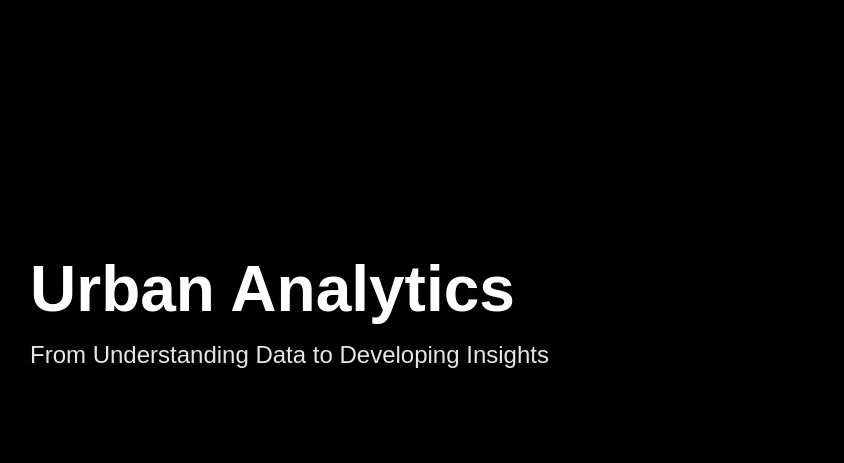
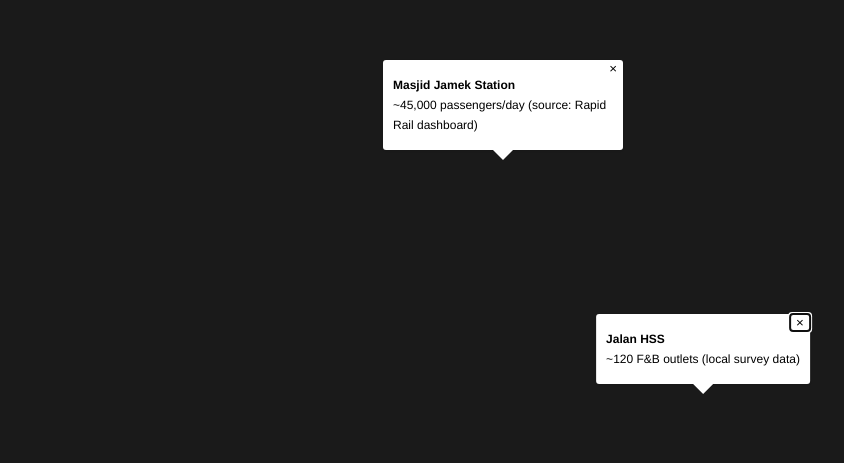
Before and after one commit to yanchenggis/stat_banner, a plain HTML site: page index.html in a window 1280 px wide. Shown: the part 140-603 px from the top of the page, without its empty margins (20-864 px from the left). Drawn offline with nearby package versions, Linux system fonts and the light colour scheme; no server answers.

Commit message:
Update index.html

```diff
--- a/index.html
+++ b/index.html
@@ -1,133 +1,98 @@
 <!DOCTYPE html>
 <html>
 <head>
-    <meta charset="utf-8">
-    <title>KL Skyline Evolution</title>
-    <meta name="viewport" content="width=device-width, initial-scale=1">
-    <script src='https://unpkg.com/maplibre-gl@3.6.2/dist/maplibre-gl.js'></script>
-    <link href='https://unpkg.com/maplibre-gl@3.6.2/dist/maplibre-gl.css' rel='stylesheet' />
+  <meta charset="utf-8" />
+  <title>Warisan KL 3D Map</title>
+  <meta name="viewport" content="width=device-width, initial-scale=1" />
+  <script src="https://unpkg.com/maplibre-gl@3.6.2/dist/maplibre-gl.js"></script>
+  <link href="https://unpkg.com/maplibre-gl@3.6.2/dist/maplibre-gl.css" rel="stylesheet" />
   <style>
-        body { margin: 0; padding: 0; background: #000; }
-        .banner-container {
-            width: 100%;
-            height: 70vh;
-            min-height: 600px;
-            position: relative;
-            overflow: hidden;
-        }
-        #map { position: absolute; top: 0; bottom: 0; width: 100%; height: 100%; }
-        .content-overlay {
-            position: absolute;
-            top: 75%;
-            left: 50px;
-            transform: translateY(-50%);
-            color: white;
-            z-index: 10;
-            pointer-events: none;
-        }
-        .title {
-            font-size: 4em;
-            font-weight: bold;
-            margin-bottom: 15px;
-            text-shadow: 3px 3px 8px rgba(0,0,0,0.7);
-            font-family: Arial, sans-serif;
-        }
-        .subtitle {
-            font-size: 1.5em;
-            opacity: 0.9;
-            text-shadow: 2px 2px 6px rgba(0,0,0,0.7);
-            font-family: Arial, sans-serif;
-        }
+    body { margin: 0; padding: 0; }
+    #map { position: absolute; top: 0; bottom: 0; width: 100%; }
   </style>
 </head>
 <body>
-    <div class="banner-container">
   <div id="map"></div>
-        <div class="content-overlay">
-            <div class="title">Urban Analytics</div>
-            <div class="subtitle">From Understanding Data to Developing Insights</div>
-        </div>
-    </div>
   <script>
     const map = new maplibregl.Map({
-        container: 'map',
-        style: 'https://tiles.openfreemap.org/styles/fiord-dark',
+      container: "map",
+      style: {
+        version: 8,
+        sources: {
+          "osm-tiles": {
+            type: "vector",
+            // You need a vector tile source that has building geometry.
+            // Example: OpenMapTiles vector tiles (self-hosted or via a provider).
+            url: "https://tiles.yourprovider.com/tiles.json"
+          }
+        },
+        layers: [
+          // Dark base — e.g. dark land, roads, etc.
+          {
+            id: "background",
+            type: "background",
+            paint: {
+              "background-color": "#1a1a1a"
+            }
+          },
+          {
+            id: "land",
+            type: "fill",
+            source: "osm-tiles",
+            "source-layer": "landcover",
+            paint: {
+              "fill-color": "#2a2a2a"
+            }
+          },
+          {
+            id: "road",
+            type: "line",
+            source: "osm-tiles",
+            "source-layer": "transport",
+            paint: {
+              "line-color": "#444",
+              "line-width": 1
+            }
+          },
+          // 3D buildings — uniform grey
+          {
+            id: "3d-buildings",
+            type: "fill-extrusion",
+            source: "osm-tiles",
+            "source-layer": "building",
+            minzoom: 15,
+            paint: {
+              "fill-extrusion-color": "#888888",
+              "fill-extrusion-height": ["get", "height"],        // or “render_height”
+              "fill-extrusion-base": ["get", "min_height"],
+              "fill-extrusion-opacity": 0.9
+            }
+          }
+        ],
+        // you can set other style properties if needed
+      },
       center: [101.698, 3.144],
       zoom: 14,
       pitch: 45,
       bearing: 0,
       maxBounds: [
-            [101.686, 3.136], // southwest corner (Warisan KL approx boundary)
-            [101.710, 3.154]  // northeast corner
+        [101.686, 3.136],
+        [101.710, 3.154]
       ]
     });
 
-    map.on('load', () => {
-        // Add 3D grey buildings
-        map.addLayer({
-            'id': '3d-buildings',
-            'source': 'openmaptiles',
-            'source-layer': 'building',
-            'type': 'fill-extrusion',
-            'minzoom': 12,
-            'paint': {
-                'fill-extrusion-color': '#888888',
-                'fill-extrusion-height': [
-                    'interpolate', ['linear'], ['zoom'],
-                    12, 0,
-                    13.5, ['get', 'render_height']
-                ],
-                'fill-extrusion-base': [
-                    'interpolate', ['linear'], ['zoom'],
-                    12, 0,
-                    13.5, ['get', 'render_min_height']
-                ],
-                'fill-extrusion-opacity': 0.9
-            }
-        });
-
-        // Popups for key points
+    map.on("load", () => {
+      // Add popups with data (example)
       new maplibregl.Popup({ closeOnClick: false })
-            .setLngLat([101.6956, 3.1479]) // Masjid Jamek LRT
-            .setHTML("<b>Masjid Jamek Station</b><br>~45,000 passengers per day")
+        .setLngLat([101.6956, 3.1479])
+        .setHTML("<b>Masjid Jamek Station</b><br>~45,000 passengers/day (source: Rapid Rail dashboard)")
         .addTo(map);
 
       new maplibregl.Popup({ closeOnClick: false })
-            .setLngLat([101.6994, 3.1418]) // Jalan HSS (near Warisan)
-            .setHTML("<b>Jalan HSS</b><br>~120 F&B outlets")
+        .setLngLat([101.6994, 3.1418])
+        .setHTML("<b>Jalan HSS</b><br>~120 F&B outlets (local survey data)")
         .addTo(map);
-
-        // Start animation fly loop
-        animateTimeline();
     });
-
-    // Fly sequence (shortened to Warisan KL only)
-    const timeline = [
-        { coordinates: [101.698, 3.144], zoom: 15.5, pitch: 30, bearing: 0, duration: 2500, pause: 800 },
-        { coordinates: [101.7004, 3.1415], zoom: 16.5, pitch: 70, bearing: 20, duration: 3000, pause: 1200 },
-        { coordinates: [101.696, 3.147], zoom: 16, pitch: 60, bearing: -15, duration: 2800, pause: 1000 },
-        { coordinates: [101.698, 3.144], zoom: 14.5, pitch: 40, bearing: 0, duration: 3000, pause: 1200 }
-    ];
-    let currentStep = 0;
-
-    function animateTimeline() {
-        if (currentStep >= timeline.length) {
-            currentStep = 0;
-            setTimeout(animateTimeline, 2000);
-            return;
-        }
-        const step = timeline[currentStep];
-        map.flyTo({
-            center: step.coordinates,
-            zoom: step.zoom,
-            pitch: step.pitch,
-            bearing: step.bearing,
-            duration: step.duration,
-            essential: true
-        });
-        currentStep++;
-        setTimeout(animateTimeline, step.duration + step.pause);
-    }
   </script>
 </body>
 </html>
```
Lines whose indentation alone changed are shown as unchanged.
